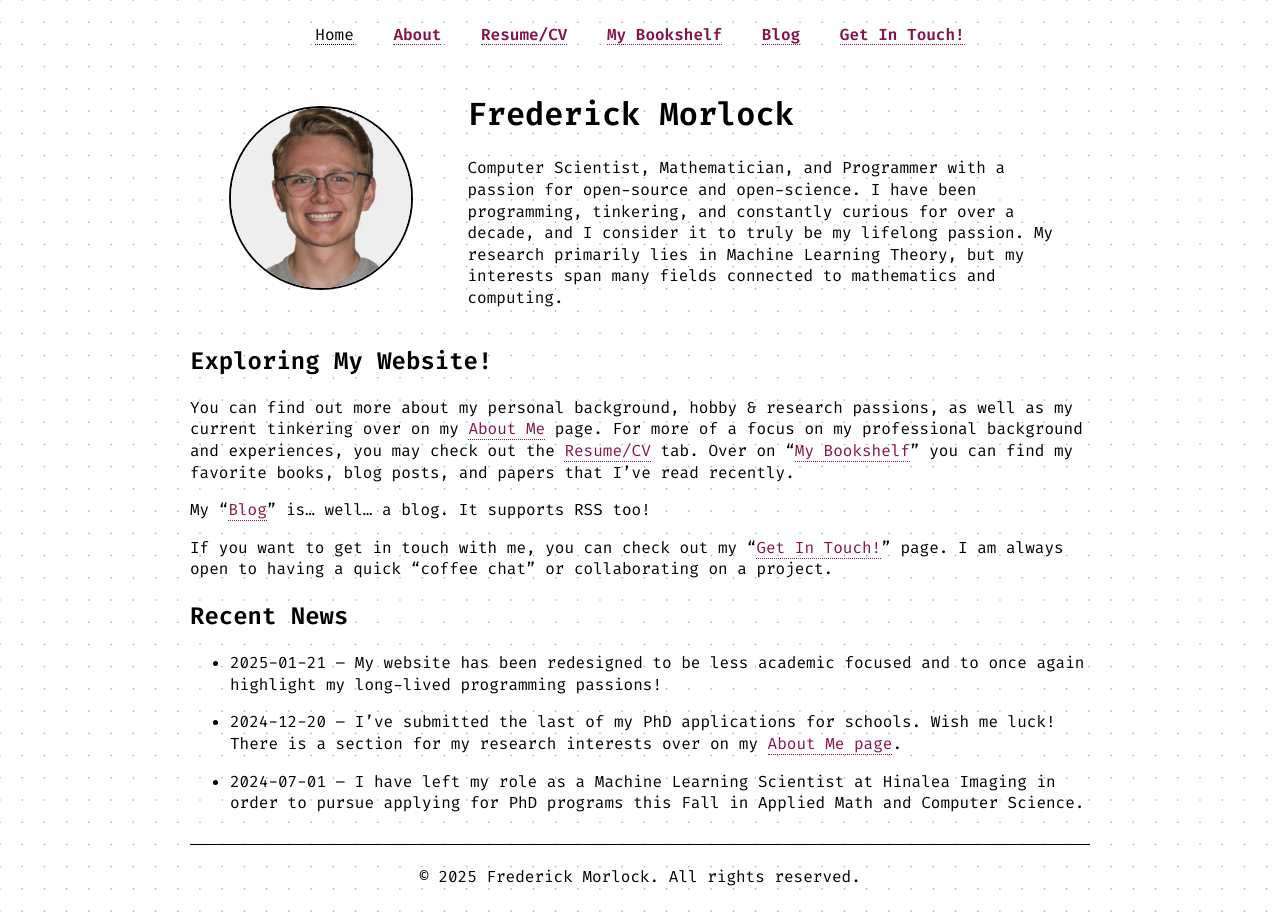
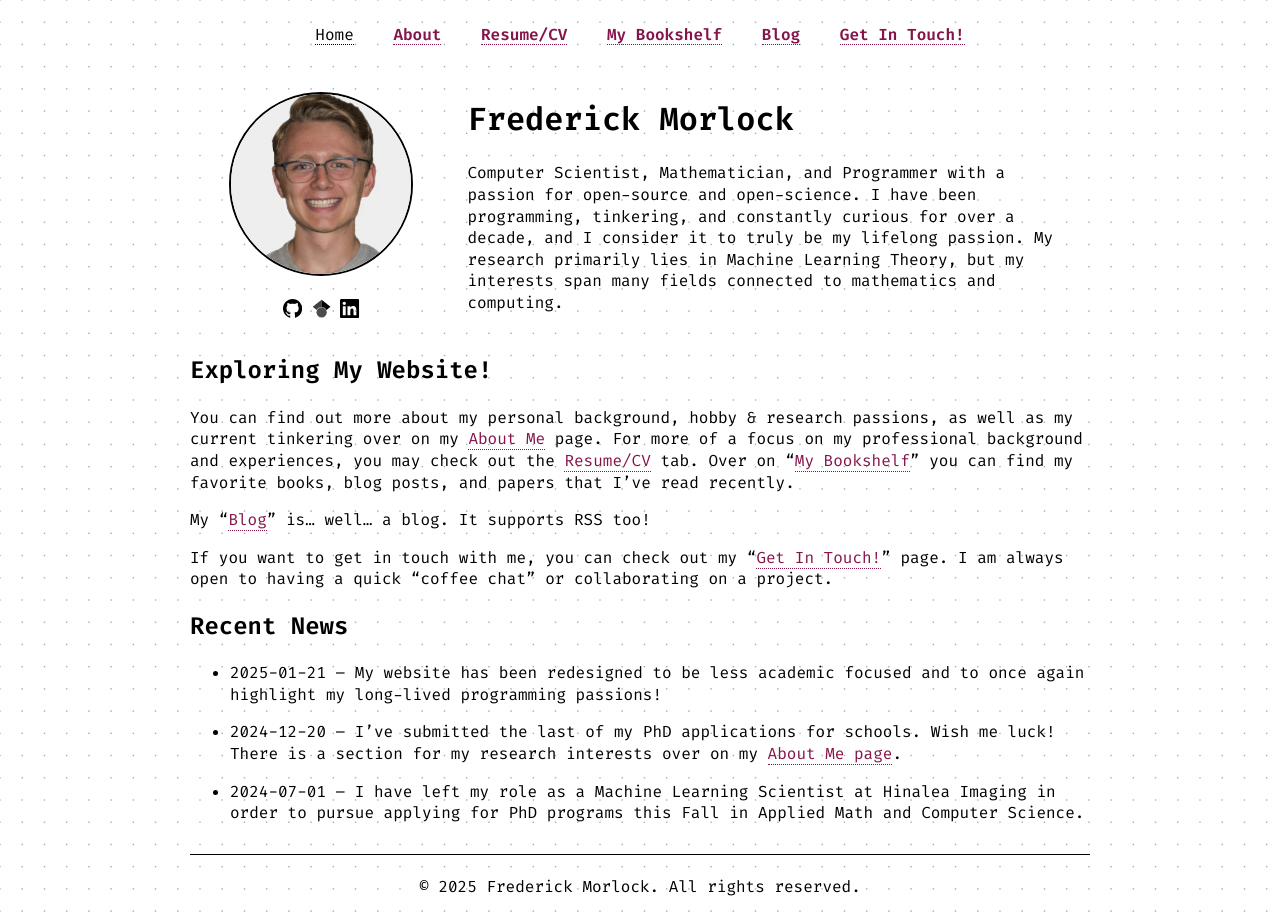
Before and after one commit to FrederickGeek8/freddy.us, a Jekyll site: the page built from index.md, in a window 1280 px wide. Built offline with Jekyll 4.4.1, drawn with Linux system fonts in a browser that asks for light colours.

Commit message:
Add social icons to frontpage

```diff
--- a/_config.yml
+++ b/_config.yml
@@ -34,8 +34,6 @@ author:
     mastodon: "https://social.nerd.net/@fooderick"
     goodreads: "https://www.goodreads.com/frederickgeek8"
     github: "https://github.com/FrederickGeek8"
-    bluesky: ""
-    keybase: ""
     letterboxd: "https://letterboxd.com/frederickgeek8/"
     linkedin: "https://www.linkedin.com/in/frederickmorlock"
 
--- a/_layouts/homepage.html
+++ b/_layouts/homepage.html
@@ -6,6 +6,26 @@ layout: blog.basic
     <div id="avatar">
         <img src="{{ site.baseurl }}/assets/img/avatar_320x320.jpg" height="180" width="180" alt="photo of me" />
         <!-- <p>Here is a small description about stuff that I hope to one day turn into something else</p> -->
+        <p style="text-align:center;">
+          <a href="{{ site.author.socials.github }}" target="_blank" rel="external me" class="normal" title="GitHub">
+            <svg class="svg-icon" aria-hidden="true" focusable="false">
+              <use xlink:href="/assets/img/minima-social-icons.svg#github"></use>
+            </svg>
+            <span class="sr-only">GitHub</span>
+          </a>
+          <a href="{{ site.author.googlescholar }}" target="_blank" rel="external me" class="normal" title="Google Scholar">
+            <svg class="svg-icon" aria-hidden="true" focusable="false">
+              <use xlink:href="/assets/img/minima-social-icons.svg#google_scholar"></use>
+            </svg>
+            <span class="sr-only">Google Scholar</span>
+          </a>
+          <a href="{{ site.author.socials.linkedin }}" target="_blank" rel="external me" class="normal" title="LinkedIn">
+            <svg class="svg-icon" aria-hidden="true" focusable="false">
+              <use xlink:href="/assets/img/minima-social-icons.svg#linkedin"></use>
+            </svg>
+            <span class="sr-only">LinkedIn</span>
+          </a>
+        </p>
     </div>
     <div id="desc">
         <h1>{{ site.title }}</h1>
--- a/_sass/global.scss
+++ b/_sass/global.scss
@@ -64,6 +64,12 @@ a[href] {
     // margin: 5px;
     text-decoration: none;
   }
+
+  &.normal {
+    color: $text-color;
+    text-decoration: none;
+    border: 0;
+  }
 }
 
 .external::after {
@@ -94,8 +100,8 @@ a[href] {
 }
 
 .svg-icon {
-  width: 1em;
-  height: 1em;
+  width: 1.2em;
+  height: 1.2em;
   display: inline-block;
   fill: currentColor;
   // vertical-align: text-bottom;
@@ -213,3 +219,18 @@ a[href] {
 ul .note {
   font-size: 0.9em;
 }
+
+// https://kittygiraudel.com/snippets/sr-only-class/
+.sr-only {
+  border: 0 !important;
+  clip: rect(1px, 1px, 1px, 1px) !important;
+  -webkit-clip-path: inset(50%) !important;
+  clip-path: inset(50%) !important;
+  height: 1px !important;
+  overflow: hidden !important;
+  margin: -1px !important;
+  padding: 0 !important;
+  position: absolute !important;
+  width: 1px !important;
+  white-space: nowrap !important;
+}
--- a/_sass/responsive.scss
+++ b/_sass/responsive.scss
@@ -90,6 +90,12 @@
       border: 1px solid $dark-link-color;
       text-decoration: none;
     }
+
+    &.normal {
+      color: $text-color-dark;
+      text-decoration: none;
+      border: 0;
+    }
   }
 
   .container .post a {
```
Also changed, not shown: assets/img/minima-social-icons.svg (added).
